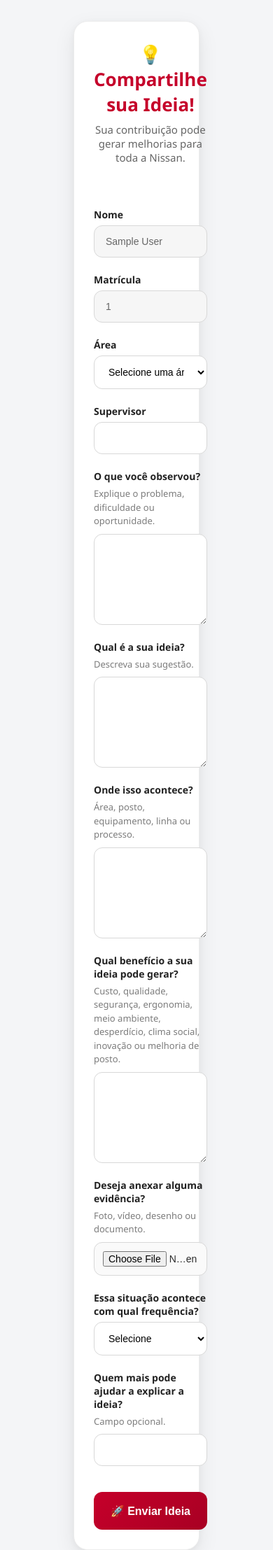
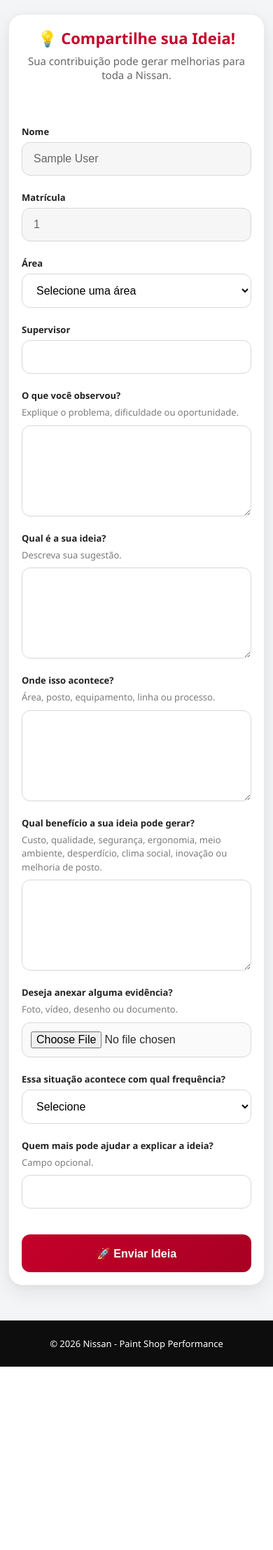
Before and after one commit to Guilherme200711/incubator, a Flask app: page /formulario in a window 390 px wide. Shown: the part 93-2308 px from the top of the page at 70% size. After the commit the page ends 2046 px from the top, so only its background shows below. Run offline with Flask 3, Linux system fonts and the light colour scheme; the visitor is signed in with stand-in values (Sample User, id 1); some libraries are stand-ins or nearby versions.

Commit message:
Visitation

```diff
--- a/app.py
+++ b/app.py
@@ -5,7 +5,7 @@ import os
 from dotenv import load_dotenv
 from openpyxl import load_workbook
 from openpyxl import Workbook
-from datetime import datetime
+from datetime import datetime, timedelta
 from threading import Lock
 
 excel_lock = Lock()
@@ -300,8 +300,16 @@ def api_ranking():
     cur.execute("""
         SELECT nome, area, ideia, prioridade
         FROM ideias
-        WHERE status IN ('Aplicada', 'Concluída')
-        ORDER BY prioridade ASC
+        WHERE status IN (
+            'Incubadora',
+            'Projeto',
+            'Execução Rápida',
+            'Não Priorizada',
+            'Implementação',
+            'Aplicada',
+            'Concluída'
+        )
+        ORDER BY prioridade ASC NULLS LAST
     """)
 
 
@@ -422,6 +430,14 @@ def enviar_ideia():
 
     arquivo = request.files.get("evidencia")
 
+    print("ARQUIVO RECEBIDO:", arquivo)
+
+    if arquivo:
+        print("NOME DO ARQUIVO:", arquivo.filename)
+    else:
+        print("NENHUM ARQUIVO RECEBIDO")
+
+
     caminho_arquivo = None
 
     if arquivo and arquivo.filename:
@@ -434,6 +450,8 @@ def enviar_ideia():
         )
 
         arquivo.save(caminho_arquivo)
+
+        print("SALVO EM:", os.path.abspath(caminho_arquivo))
 
     conn = conectar_db()
     cur = conn.cursor()
@@ -561,8 +579,7 @@ def listar_ideias():
     return jsonify([
         {
             "id": r[0],
-            "data_criacao": str(r[1]),
-
+            "data_criacao": str(r[1] - timedelta(hours=3)),
             "nome": r[2],
             "matricula": r[3],
             "supervisor": r[4],
@@ -831,6 +848,7 @@ def minhas_ideias():
                 ELSE 10
             END,
             data_criacao DESC
+
     """, (session["usuario_id"],))
 
     dados = cur.fetchall()
--- a/static/forms.css
+++ b/static/forms.css
@@ -7,7 +7,7 @@
 }
 
 .form-page form {
-    width: 50%;
+    width: 100%;
     max-width: 800px;
 
     margin: 0 auto;
@@ -276,3 +276,44 @@ form .btn:active {
         transform: translateY(0);
     }
 }
+@media (max-width: 1024px) {
+
+    .form-page form {
+        max-width: 90%;
+    }
+}
+@media (max-width: 700px) {
+
+    .form-page {
+        padding: 20px 12px 50px;
+    }
+
+    .form-page form {
+        max-width: 100%;
+        padding: 24px;
+    }
+
+    .form-header h2 {
+        font-size: 24px;
+    }
+
+    input,
+    select,
+    textarea {
+        font-size: 16px;
+    }
+}
+@media (max-width: 400px) {
+
+    .form-page form {
+        padding: 18px;
+    }
+
+    .form-header h2 {
+        font-size: 22px;
+    }
+
+    label {
+        font-size: 13px;
+    }
+}
--- a/templates/ranking.html
+++ b/templates/ranking.html
@@ -66,7 +66,7 @@ fetch("/api/ranking")
 
                     <div class="ranking-text">
                         <strong>${i.nome}</strong>
-                        <span>${i.titulo}</span>
+                        <span>${i.ideia}</span>
                     </div>
 
                     <div class="ranking-score">
```
Also changed, not shown: static/index.css (+8 -5 lines), static/perf.js (+17 -10 lines), uploads/visitante_epi_luvas.png (added), 1 other file.
